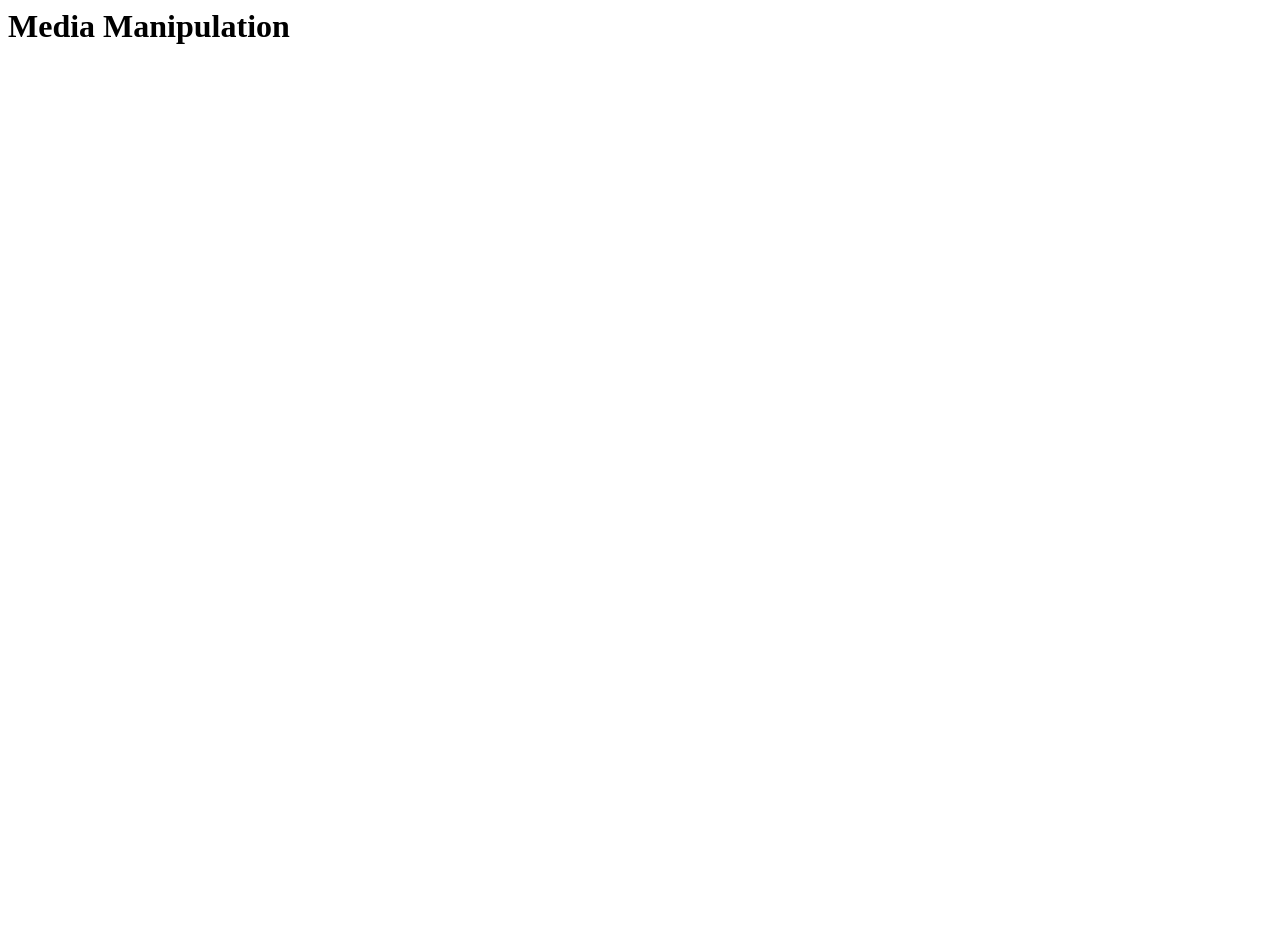
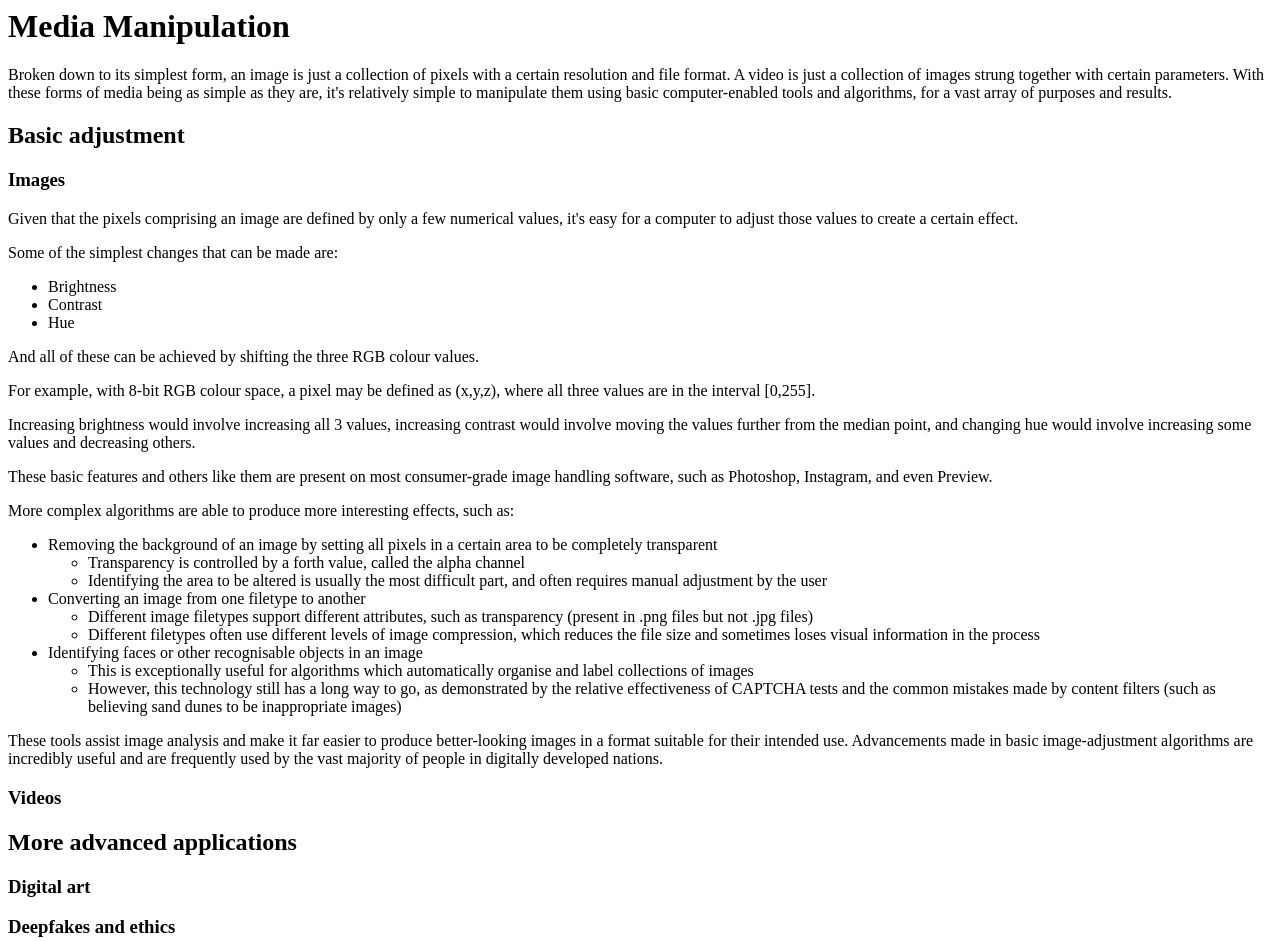
Before and after one commit to Samwise-B/ProgrammingPractical, a plain HTML site: page Tom.html in a window 1280 px wide. Before the commit the page ends 800 px from the top, so only its background shows below. Drawn offline with Linux system fonts and the light colour scheme.

Commit message:
Completed first draft of section 'Images'

```diff
--- a/Tom.html
+++ b/Tom.html
@@ -7,5 +7,54 @@
     </head>
     <body>
         <h1>Media Manipulation</h1>
+        <p>Broken down to its simplest form, an image is just a collection of pixels with a certain resolution and file format. A video is just a collection of images strung together with certain parameters. With these forms of media being as simple as they are, it's relatively simple to manipulate them using basic computer-enabled tools and algorithms, for a vast array of purposes and results.</p>
+        <h2>Basic adjustment</h2>
+        <h3>Images</h3>
+        <p>Given that the pixels comprising an image are defined by only a few numerical values, it's easy for a computer to adjust those values to create a certain effect.</p>
+        <p>Some of the simplest changes that can be made are:</p>
+        <ul>
+            <li>Brightness</li>
+            <li>Contrast</li>
+            <li>Hue</li>
+        </ul>
+        <p>And all of these can be achieved by shifting the three RGB colour values.</p>
+        <p>For example, with 8-bit RGB colour space, a pixel may be defined as (x,y,z), where all three values are in the interval [0,255].</p>
+        <p>Increasing brightness would involve increasing all 3 values, increasing contrast would involve moving the values further from the median point, and changing hue would involve increasing some values and decreasing others.</p>
+        <p>These basic features and others like them are present on most consumer-grade image handling software, such as Photoshop, Instagram, and even Preview.</p>
+        <p>More complex algorithms are able to produce more interesting effects, such as:</p>
+        <ul>
+            <li>
+                Removing the background of an image by setting all pixels in a certain area to be completely transparent
+                <ul>
+                    <li>Transparency is controlled by a forth value, called the alpha channel</li>
+                    <li>Identifying the area to be altered is usually the most difficult part, and often requires manual adjustment by the user</li>
+                </ul>
+            </li>
+            <li>
+                Converting an image from one filetype to another
+                <ul>
+                    <li>Different image filetypes support different attributes, such as transparency (present in .png files but not .jpg files)</li>
+                    <li>Different filetypes often use different levels of image compression, which reduces the file size and sometimes loses visual information in the process</li>
+                </ul>
+            </li>
+            <li>
+                Identifying faces or other recognisable objects in an image
+                <ul>
+                    <li>
+                        This is exceptionally useful for algorithms which automatically organise and label collections of images
+                    </li>
+                    <li>
+                        However, this technology still has a long way to go, as demonstrated by the relative effectiveness of CAPTCHA tests and the common mistakes made by content filters (such as believing sand dunes to be inappropriate images)
+                    </li>
+                </ul>
+            </li>
+        </ul>
+        <p>These tools assist image analysis and make it far easier to produce better-looking images in a format suitable for their intended use. Advancements made in basic image-adjustment algorithms are incredibly useful and are frequently used by the vast majority of people in digitally developed nations.</p>
+        <h3>Videos</h3>
+        <h2>More advanced applications</h2>
+        <h3>Digital art</h3>
+        <!--Includes deepdreamgenerator.com-->
+        <!--Includes myheritage?-->
+        <h3>Deepfakes and ethics</h3>
     </body>
 </html>
```
